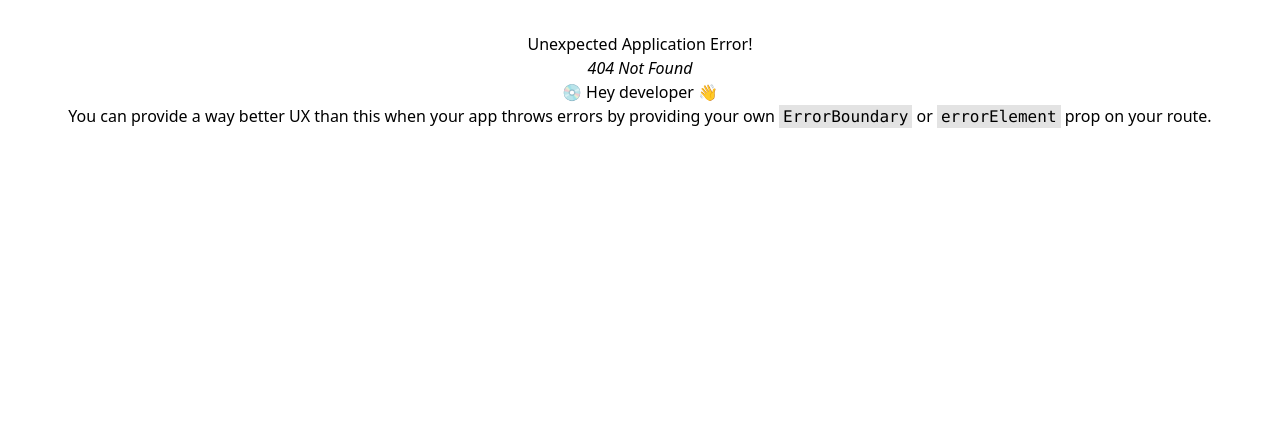
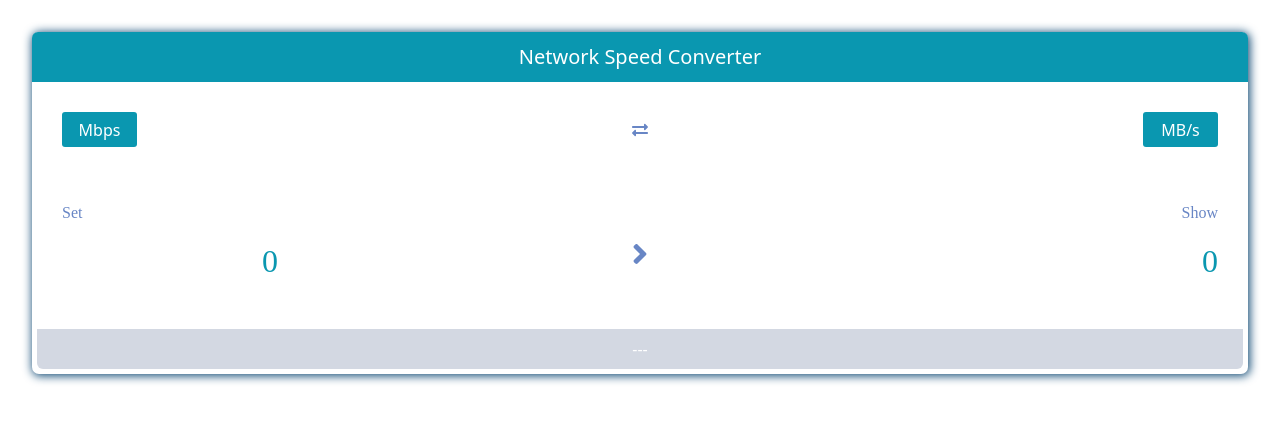
Before and after one commit to andy922200/learn-react-from-hook, a React (Vite) app: page /#/network-unit-converter in a window 1280 px wide. Before the commit this address had no page. Shown: the top 422 px of the page. Built offline with nearby package versions, Linux system fonts and the light colour scheme.

Commit message:
finish network speed converter

```diff
--- a/package.json
+++ b/package.json
@@ -13,6 +13,11 @@
     "typecheck": "tsc --project tsconfig.json --noEmit"
   },
   "dependencies": {
+    "@fortawesome/fontawesome-svg-core": "1.2.36",
+    "@fortawesome/free-brands-svg-icons": "5.15.4",
+    "@fortawesome/free-regular-svg-icons": "5.15.4",
+    "@fortawesome/free-solid-svg-icons": "5.15.4",
+    "@fortawesome/react-fontawesome": "^0.2.0",
     "react": "^18.2.0",
     "react-dom": "^18.2.0",
     "react-router-dom": "^6.13.0"
--- /dev/null
+++ b/src/components/NetworkUnitConverter/CardFooter.tsx
@@ -0,0 +1,40 @@
+interface CardFooterProps {
+    inputValue: number
+}
+
+const CardFooter = ({inputValue}:CardFooterProps)=>{
+    let criteria: Record<string, any> = {}
+
+    if(!inputValue){
+        criteria = {
+            title: "---",
+            backgroundColor: "#d3d8e2"
+        }
+    }else if(inputValue < 15){
+        criteria = {
+            title: "SLOW",
+            backgroundColor: "#ee362d"
+        }
+    }else if(inputValue < 40){
+        criteria = {
+            title: "GOOD",
+            backgroundColor: "#1b82f1"
+        }
+    }else{
+        criteria = {
+            title: "FAST",
+            backgroundColor: "#13d569"
+        }
+    }
+
+    return (
+        <div
+            className={`min-h-[40px] flex items-center justify-center text-[white] m-[5px] rounded-br-md rounded-bl-md`}
+            style={{backgroundColor: criteria.backgroundColor}}
+        >
+            {criteria.title}
+        </div>
+    )
+}
+
+export default CardFooter
--- /dev/null
+++ b/src/components/NetworkUnitConverter/UnitControl.tsx
@@ -0,0 +1,16 @@
+import { FontAwesomeIcon } from "@fortawesome/react-fontawesome"
+import style from "@/styles/NetworkUnitConverter.module.css"
+
+const UnitControl = ()=>{
+    return (
+        <div className="flex items-center justify-between mb-[45px]">
+            <div className="inline-flex bg-[#0a97b0] items-center justify-center w-[75px] h-[35px] text-[white] rounded-[3px]">Mbps</div>
+            <span className={`${style["icon-color"]} fa-fw fa-stack`}>
+                <FontAwesomeIcon icon={["fas", "exchange-alt"]} className="fa-stack" />
+            </span>
+            <div className="inline-flex bg-[#0a97b0] items-center justify-center w-[75px] h-[35px] text-[white] rounded-[3px]">MB/s</div>
+        </div>
+    )
+}
+
+export default UnitControl
--- /dev/null
+++ b/src/components/NetworkUnitConverter/UnitConverter.tsx
@@ -0,0 +1,38 @@
+import { FontAwesomeIcon } from "@fortawesome/react-fontawesome"
+interface UnitConverterProps {
+    inputValue: number,
+    onChangeInput: (e: React.ChangeEvent<HTMLInputElement>)=>void
+}
+
+const UnitConverter = (props: UnitConverterProps)=>{
+    const {inputValue, onChangeInput} = props
+
+    return (
+        <div className="flex items-center justify-between">
+            <div className="flex-1">
+                <div className="text-[#6886c5] font-[bold] mb-3 text-left">Set</div>
+                <input
+                    type="number"
+                    className="text-[32px] max-w-[170px] flex-1 inline-block text-[#0a97b0] font-[bold] border-[none] bg-transparent outline-none"
+                    min="0"
+                    value={inputValue}
+                    onChange={onChangeInput}
+                />
+            </div>
+            <span className="text-[#6886c5] fa-2x" style={{marginTop: 30}}>
+                <FontAwesomeIcon icon="angle-right" className="fa-stack" />
+            </span>
+            <div className="text-right flex-1">
+                <div className="text-[#6886c5] font-[bold] mb-3">Show</div>
+                <input
+                    type="text"
+                    className="text-[32px] max-w-[170px] flex-1 inline-block text-[#0a97b0] font-[bold] border-[none] bg-transparent outline-none text-right"
+                    disabled
+                    value={inputValue/8}
+                />
+            </div>
+        </div>
+    )
+}
+
+export default UnitConverter
--- /dev/null
+++ b/src/components/NetworkUnitConverter/index.ts
@@ -0,0 +1,5 @@
+import UnitControl from "@/components/NetworkUnitConverter/UnitControl"
+import UnitConverter from "@/components/NetworkUnitConverter/UnitConverter"
+import CardFooter from "@/components/NetworkUnitConverter/CardFooter"
+
+export { UnitControl, UnitConverter, CardFooter }
--- a/src/main.tsx
+++ b/src/main.tsx
@@ -2,6 +2,7 @@ import React from "react"
 import ReactDOM from "react-dom/client"
 import App from "@/App"
 import "./main.css"
+import "./utils/fontAwesome"
 
 ReactDOM.createRoot(document.getElementById("root") as HTMLElement).render(
     <React.StrictMode>
--- a/src/pages/Home.tsx
+++ b/src/pages/Home.tsx
@@ -5,10 +5,6 @@ import { useNavigate } from "react-router-dom"
 
 const Home = ()=>{
     const router = useNavigate()
-
-    function toButton(){
-        router("/button")
-    }
 
     return (
         <>
@@ -29,7 +25,16 @@ const Home = ()=>{
                 <p className="opacity-40">
                     Click on the Vite and React logos to learn more
                 </p>
-                <button onClick={toButton} className="bg-blue-400 p-4 text-lg my-2 rounded-md text-white">Redirect to Button</button>
+                <button
+                    onClick={() => router("/button")}
+                    className="bg-blue-400 p-4 text-lg my-2 rounded-md text-white"
+                >Redirect to Button
+                </button>
+                <button
+                    onClick={() => router("/network-unit-converter")}
+                    className="bg-green-400 p-4 text-lg my-2 rounded-md text-white"
+                >Redirect to Network Unit Converter
+                </button>
             </div>
         </>
     )
--- /dev/null
+++ b/src/pages/NetworkUnitConverter.tsx
@@ -0,0 +1,27 @@
+import { useState } from "react"
+import { UnitControl, UnitConverter, CardFooter } from "@/components/NetworkUnitConverter"
+
+const NetworkUnitConverter = ()=>{
+    const [inputValue, setInputValue] = useState(0)
+    const onChangeInput = (e: React.ChangeEvent<HTMLInputElement>)=>{
+        const {value} = e.target
+        setInputValue(Number(value))
+    }
+
+    return (
+        <div className="flex flex-col shadow-[1px_1px_10px_1px_#134c76] min-w-[440px] min-h-[320px] rounded-[7px] bg-white">
+            <div className="flex items-center justify-center min-h-[50px] bg-[#0a97b0] text-[white] text-xl rounded-t-md">Network Speed Converter</div>
+            <div className="flex-1 p-[30px]">
+                <UnitControl />
+
+                <UnitConverter
+                    inputValue={inputValue}
+                    onChangeInput={onChangeInput}
+                />
+            </div>
+            <CardFooter inputValue={inputValue}/>
+        </div>
+    )
+}
+
+export default NetworkUnitConverter
--- a/src/router/index.tsx
+++ b/src/router/index.tsx
@@ -3,6 +3,7 @@ import { createHashRouter, Navigate } from "react-router-dom"
 
 const Home = lazy(()=>import("@/pages/Home"))
 const Button = lazy(()=>import("@/pages/Button"))
+const NetworkUnitConverter = lazy(()=>import("@/pages/NetworkUnitConverter"))
 
 export default createHashRouter([
     {
@@ -16,5 +17,9 @@ export default createHashRouter([
     {
         path: "/button",
         element: <Button />
+    },
+    {
+        path: "/network-unit-converter",
+        element: <NetworkUnitConverter />
     }
 ])
--- /dev/null
+++ b/src/styles/NetworkUnitConverter.module.css
@@ -0,0 +1,8 @@
+/**
+ * Design Credit:
+ * https://dribbble.com/shots/4241423-Exchanger-landing-page
+**/
+
+.icon-color {
+  color: #6886c5;
+}
--- /dev/null
+++ b/src/utils/fontAwesome.ts
@@ -0,0 +1,8 @@
+import { library } from "@fortawesome/fontawesome-svg-core"
+import { fab } from "@fortawesome/free-brands-svg-icons"
+import { fas } from "@fortawesome/free-solid-svg-icons"
+import { far } from "@fortawesome/free-regular-svg-icons"
+
+library.add(fab, fas, far)
+
+export default library
```
Also changed, not shown: .eslintrc.cjs, 1 other file (tests, documents, lock files or other folders).
